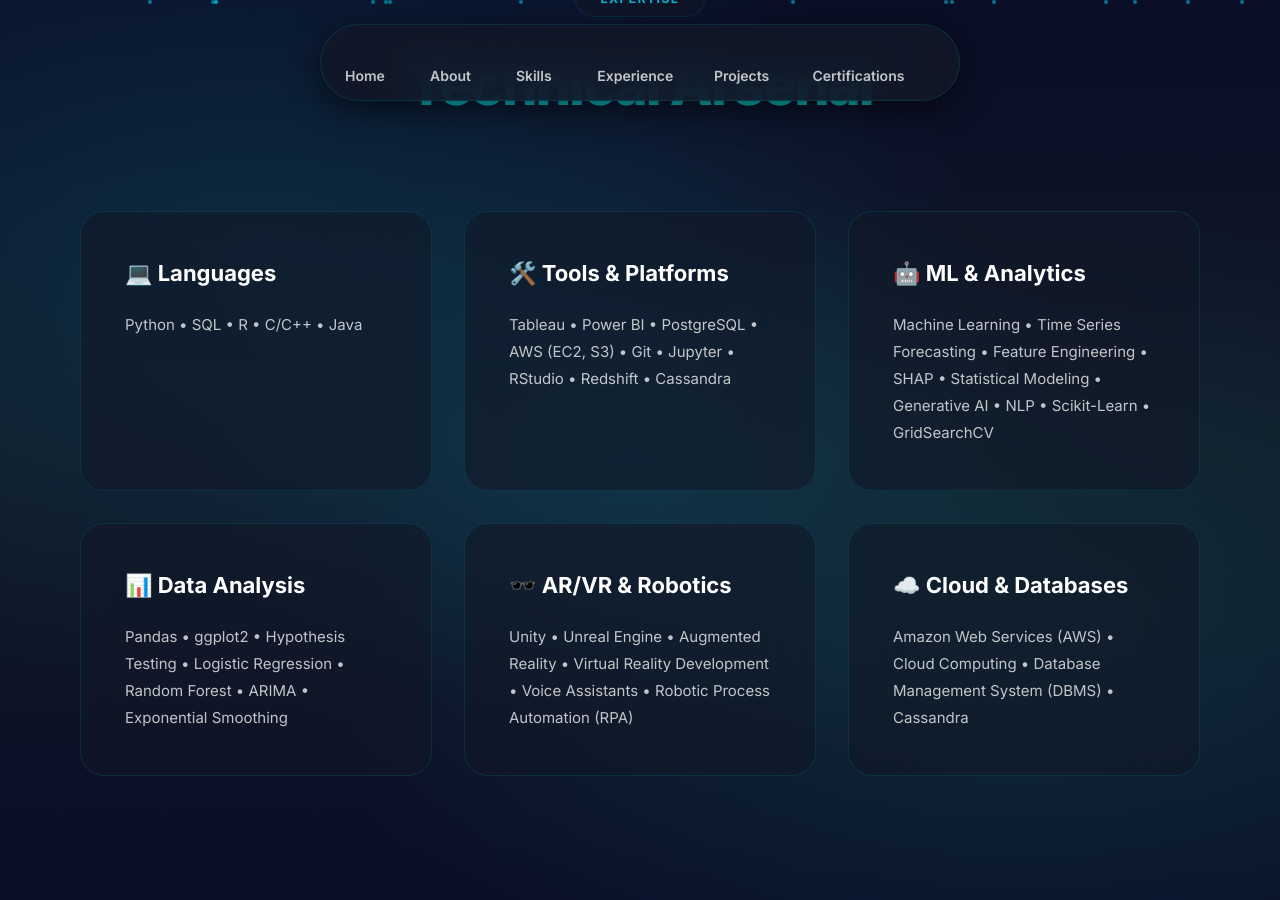
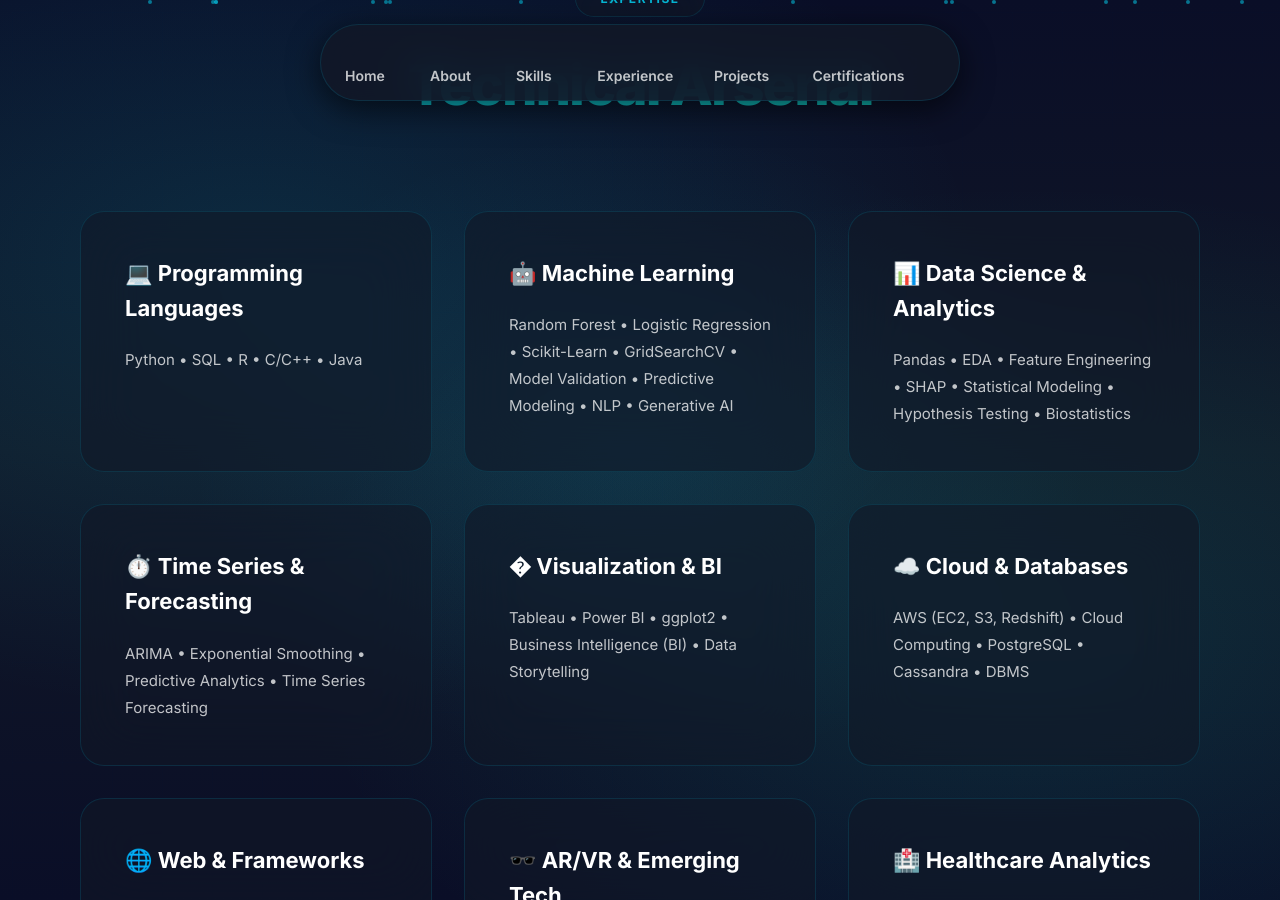
Before and after one commit to Sumesh-Chakkaravarthi/Sumesh-Chakkaravarthi.github.io, a Jekyll site: the page index.html, which Jekyll copies as it is, in a window 1280 px wide and 900 px high, scrolled down 2001 px. Built offline with Jekyll 4.4.1, drawn with Linux system fonts in a browser that asks for light colours; some of the changed text lies outside the part shown.

Commit message:
Revamp skills section: 10 categories covering ML, Data Science, Healthcare Analytics, AR/VR, and Professional Skills

```diff
--- a/index.html
+++ b/index.html
@@ -826,32 +826,46 @@
             </div>
             <div class="skills-grid">
                 <div class="glass-card skill-card">
-                    <h3>💻 Languages</h3>
+                    <h3>💻 Programming Languages</h3>
                     <p>Python • SQL • R • C/C++ • Java</p>
                 </div>
                 <div class="glass-card skill-card">
-                    <h3>🛠️ Tools & Platforms</h3>
-                    <p>Tableau • Power BI • PostgreSQL • AWS (EC2, S3) • Git • Jupyter • RStudio • Redshift • Cassandra
-                    </p>
+                    <h3>🤖 Machine Learning</h3>
+                    <p>Random Forest • Logistic Regression • Scikit-Learn • GridSearchCV • Model Validation • Predictive
+                        Modeling • NLP • Generative AI</p>
                 </div>
                 <div class="glass-card skill-card">
-                    <h3>🤖 ML & Analytics</h3>
-                    <p>Machine Learning • Time Series Forecasting • Feature Engineering • SHAP • Statistical Modeling •
-                        Generative AI • NLP • Scikit-Learn • GridSearchCV</p>
+                    <h3>📊 Data Science & Analytics</h3>
+                    <p>Pandas • EDA • Feature Engineering • SHAP • Statistical Modeling • Hypothesis Testing •
+                        Biostatistics</p>
                 </div>
                 <div class="glass-card skill-card">
-                    <h3>📊 Data Analysis</h3>
-                    <p>Pandas • ggplot2 • Hypothesis Testing • Logistic Regression • Random Forest • ARIMA • Exponential
-                        Smoothing</p>
+                    <h3>⏱️ Time Series & Forecasting</h3>
+                    <p>ARIMA • Exponential Smoothing • Predictive Analytics • Time Series Forecasting</p>
                 </div>
                 <div class="glass-card skill-card">
-                    <h3>🕶️ AR/VR & Robotics</h3>
-                    <p>Unity • Unreal Engine • Augmented Reality • Virtual Reality Development • Voice Assistants •
-                        Robotic Process Automation (RPA)</p>
+                    <h3>� Visualization & BI</h3>
+                    <p>Tableau • Power BI • ggplot2 • Business Intelligence (BI) • Data Storytelling</p>
                 </div>
                 <div class="glass-card skill-card">
                     <h3>☁️ Cloud & Databases</h3>
-                    <p>Amazon Web Services (AWS) • Cloud Computing • Database Management System (DBMS) • Cassandra</p>
+                    <p>AWS (EC2, S3, Redshift) • Cloud Computing • PostgreSQL • Cassandra • DBMS</p>
+                </div>
+                <div class="glass-card skill-card">
+                    <h3>🌐 Web & Frameworks</h3>
+                    <p>Django • REST APIs • Git • Jupyter • RStudio</p>
+                </div>
+                <div class="glass-card skill-card">
+                    <h3>🕶️ AR/VR & Emerging Tech</h3>
+                    <p>Unity • Unreal Engine • AR/VR Development • Voice Assistants • IoT • RPA</p>
+                </div>
+                <div class="glass-card skill-card">
+                    <h3>🏥 Healthcare Analytics</h3>
+                    <p>Biostatistics • Data Ethics & Patient Privacy • Clinical Data Analysis • Health Informatics</p>
+                </div>
+                <div class="glass-card skill-card">
+                    <h3>🤝 Professional Skills</h3>
+                    <p>Communication • Teamwork • Agile Methodology • Problem Solving • Data-Driven Decision Making</p>
                 </div>
             </div>
         </div>
```
